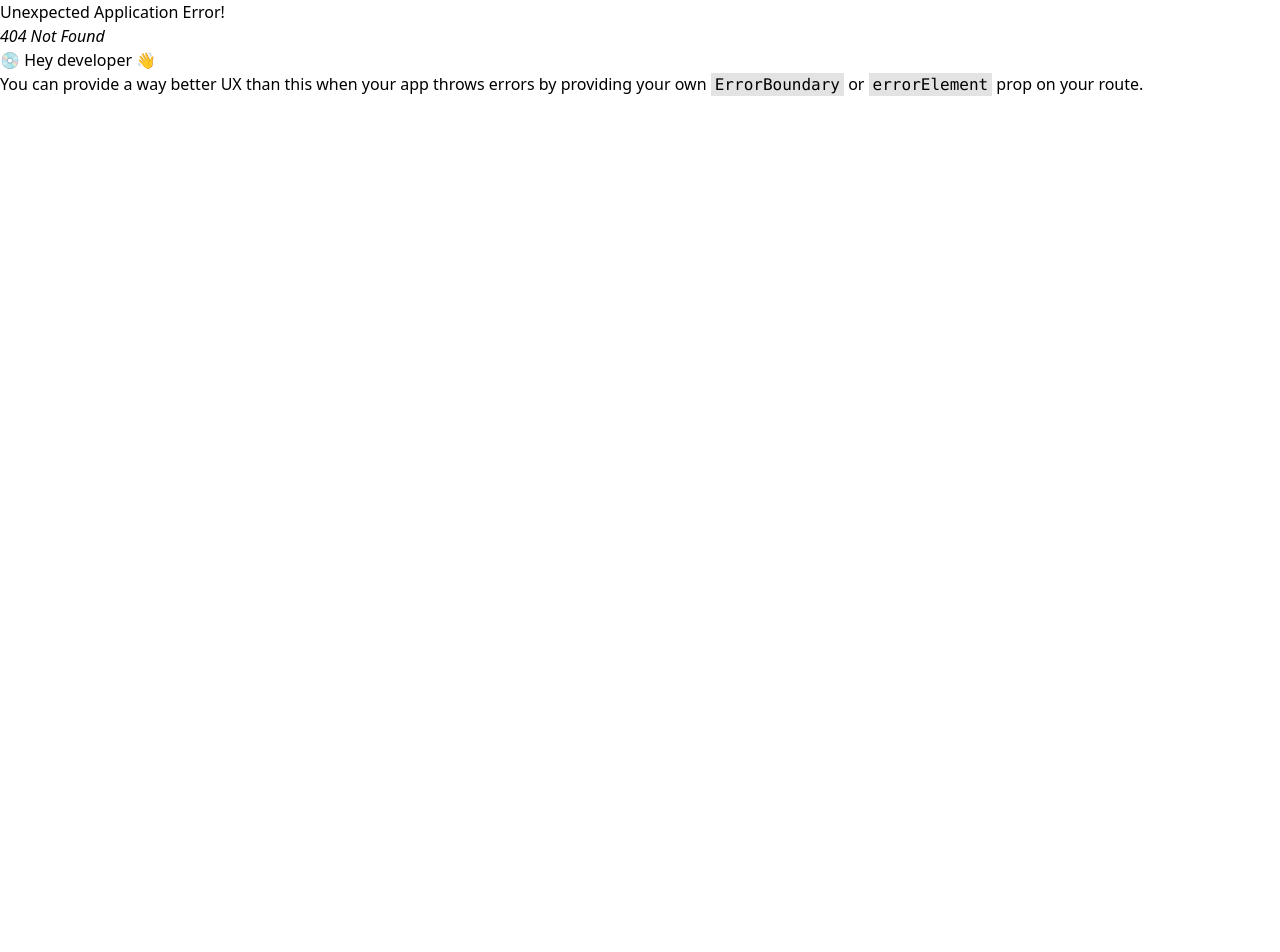
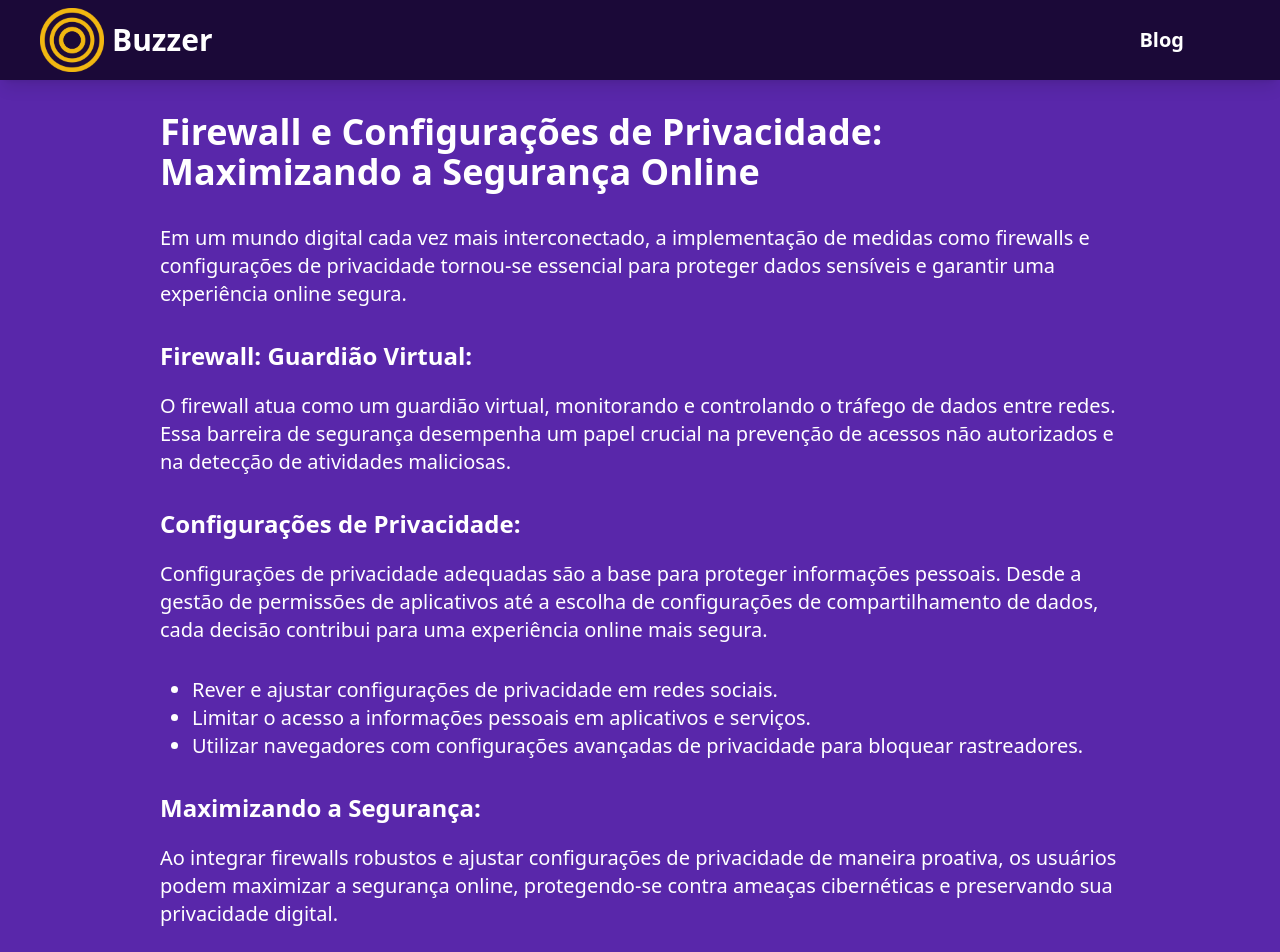
Before and after one commit to Bruno080510/SiteBuzzer, a React (Create React App) app: page /post2 in a window 1280 px wide. Before the commit this address had no page. Shown: the top 952 px of the page. Before the commit the page ends 800 px from the top, so only its background shows below. Built offline with nearby package versions, Linux system fonts and the light colour scheme.

Commit message:
adicionando posts

```diff
--- a/src/pages/Blog.jsx
+++ b/src/pages/Blog.jsx
@@ -2,7 +2,7 @@ import { Link } from 'react-router-dom';
 
 function Blog() {
   return (
-    <div className="py-28 flex items-center justify-center  bg-[#1B0938] flex-col">
+    <div className="py-28 flex items-center justify-center  bg-[#5927aa] flex-col">
       <Link>
       <a className="flex cursor-pointer text-white font-normal flex-col w-[750px] h-[250px] items-center  border border-gray-200 rounded-lg shadow md:flex-row md:max-w-xl   bg-amber-500">
           <img
@@ -24,16 +24,20 @@ function Blog() {
             text="Os malwares representam uma ameaça persistente no mundo digital, podendo comprometer a segurança de computadores e dados pessoais. Neste post, vamos explorar o universo dos malwares, compreendendo o que são, como agem e, o mais importante, como podemos proteger nossos dispositivos contra essas ameaças."
           />
         </Link>
+        <Link to="/post1">
         <Card
           title="Vazamentos de Dados: Lições Aprendidas dos Casos Mais Impactantes"
           text="Vazamentos de dados ameaçam a segurança digital, expondo informações confidenciais e afetando usuários globalmente. Exploraremos casos notórios, analisaremos causas e forneceremos medidas práticas para proteger informações pessoais."
           urlImage="https://img.freepik.com/vetores-gratis/ilustracao-do-conceito-de-malware-para-roubo-de-dados_114360-7387.jpg?w=740&t=st=1699885211~exp=1699885811~hmac=00d33545f78423f310e8c61d442a66a09145dc79b2634be41773d6fa5a36f551"
         />
-        <Card
-          title="Firewall e Configurações de Privacidade"
-          text="Ative o firewall do seu dispositivo e ajuste as configurações de privacidade em redes sociais e outros serviços online. Limite a quantidade de informações pessoais compartilhadas publicamente."
-          urlImage="https://img.freepik.com/vetores-gratis/conceito-de-seguranca-na-internet_1284-16813.jpg?t=st=1699924633~exp=1699925233~hmac=2e22837169b7d73e89bb3e4681620b64b6427a44a37179f4ded0a19ef167f51e"
-        />
+        </Link>
+        <Link to="/post2">
+          <Card
+            title="Firewall e Configurações de Privacidade"
+            text="Ative o firewall do seu dispositivo e ajuste as configurações de privacidade em redes sociais e outros serviços online. Limite a quantidade de informações pessoais compartilhadas publicamente."
+            urlImage="https://img.freepik.com/vetores-gratis/conceito-de-seguranca-na-internet_1284-16813.jpg?t=st=1699924633~exp=1699925233~hmac=2e22837169b7d73e89bb3e4681620b64b6427a44a37179f4ded0a19ef167f51e"
+          />
+        </Link>
       </div>
     </div>
   );
--- a/src/pages/Post.jsx
+++ b/src/pages/posts/Post.jsx
@@ -1,4 +1,5 @@
 import React, { useEffect } from 'react';
+import { Link } from 'react-router-dom';
 
 function Post() {
   // Use useEffect para rolar a página para o topo quando o componente for montado
@@ -6,7 +7,10 @@ function Post() {
     window.scrollTo(0, 0);
   }, []);
   return (
-    <div className='pt-28 flex-col  bg-[#1B0938] text-white px-40'>
+    <div className='pt-28 flex-col  bg-[#5927aa] text-white px-40'>
+      <Link to="/">
+        <button>Voltar</button>
+      </Link>
                     <div>
                         <h1 className=' text-5xl font-bold pb-5'>O Que São Malwares?</h1>
                         <p className=' text-2xl pb-5'>Malwares, uma contração de "software malicioso," referem-se a programas ou códigos de computador desenvolvidos com a intenção de causar danos, roubar informações confidenciais ou obter acesso não autorizado a sistemas.
--- /dev/null
+++ b/src/pages/posts/Post2.jsx
@@ -0,0 +1,73 @@
+import React, { useEffect } from 'react';
+
+function Post2() {
+  useEffect(() => {
+    window.scrollTo(0, 0);
+  }, []);
+  return (
+        <div className=' pt-[110px] flex-col bg-[#5927aa] text-white px-40'>
+      <div>
+        <h1 className='text-4xl font-bold pb-8'>
+          Vazamentos de Dados: Lições Aprendidas dos Casos Mais Impactantes
+        </h1>
+      </div>
+
+      <div>
+        <p className='text-xl pb-8'>
+          O aumento dos vazamentos de dados é uma preocupação crescente na era digital,
+          onde informações sensíveis podem ser comprometidas, resultando em sérias
+          consequências para indivíduos e organizações.
+        </p>
+      </div>
+
+      <div>
+        <p className='text-xl pb-8'>
+          Examinar casos impactantes de vazamentos de dados oferece insights valiosos sobre
+          as vulnerabilidades existentes e as lições que podemos aprender para reforçar
+          nossa postura de segurança.
+        </p>
+
+        <p className='text-xl pb-5'>
+          Um exemplo notável é o vazamento ocorrido na [Empresa X], onde milhões de
+          registros de clientes foram comprometidos devido a uma falha na segurança do
+          sistema.
+        </p>
+        <p className='text-xl pb-8'>
+          Outro caso impactante envolveu [Organização Y], que enfrentou consequências
+          significativas após a exposição de informações confidenciais de seus usuários.
+        </p>
+      </div>
+
+      <img src="" alt="" srcset="" />
+
+      <div>
+        <p className='text-xl pb-8'>
+          A partir desses casos, podemos extrair várias lições cruciais para fortalecer a
+          segurança de dados:
+        </p>
+
+        <ul className='text-xl list-disc pl-8 pb-8'>
+          <li>Implementar medidas robustas de segurança cibernética.</li>
+          <li>Conduzir auditorias regulares de segurança para identificar vulnerabilidades.</li>
+          <li>
+            Educar os usuários sobre práticas seguras, como o uso de senhas fortes e a
+            conscientização sobre phishing.
+          </li>
+          {/* Adicionar mais lições conforme necessário */}
+        </ul>
+      </div>
+
+      <div>
+        <h2 className='text-2xl font-bold pb-5'>Conclusão:</h2>
+        <p className='text-xl pb-8'>
+          Os vazamentos de dados servem como lembretes impactantes de que a segurança da
+          informação é uma responsabilidade coletiva. Aprender com esses incidentes
+          fortalece nossa capacidade de proteger dados valiosos e preservar a confiança do
+          público.
+        </p>
+      </div>
+    </div>
+  );
+}
+
+export default Post2;
--- /dev/null
+++ b/src/pages/posts/Post3.jsx
@@ -0,0 +1,64 @@
+import React, { useEffect } from 'react';
+
+function Post3() {
+  useEffect(() => {
+    window.scrollTo(0, 0);
+  }, []);
+  return (
+    <div className='pt-28 flex-col bg-[#5927aa] text-white px-40'>
+      <div>
+        <h1 className='text-4xl font-bold pb-8'>
+          Firewall e Configurações de Privacidade: Maximizando a Segurança Online
+        </h1>
+      </div>
+
+      <div>
+        <p className='text-xl pb-8'>
+          Em um mundo digital cada vez mais interconectado, a implementação de medidas
+          como firewalls e configurações de privacidade tornou-se essencial para proteger
+          dados sensíveis e garantir uma experiência online segura.
+        </p>
+      </div>
+
+      <div>
+        <h2 className='text-2xl font-bold pb-5'>Firewall: Guardião Virtual:</h2>
+        <p className='text-xl pb-8'>
+          O firewall atua como um guardião virtual, monitorando e controlando o tráfego de
+          dados entre redes. Essa barreira de segurança desempenha um papel crucial na
+          prevenção de acessos não autorizados e na detecção de atividades maliciosas.
+        </p>
+      </div>
+
+      <div>
+        <h2 className='text-2xl font-bold pb-5'>Configurações de Privacidade:</h2>
+        <p className='text-xl pb-8'>
+          Configurações de privacidade adequadas são a base para proteger informações
+          pessoais. Desde a gestão de permissões de aplicativos até a escolha de configurações
+          de compartilhamento de dados, cada decisão contribui para uma experiência online
+          mais segura.
+        </p>
+
+        <ul className='text-xl list-disc pl-8 pb-8'>
+          <li>Rever e ajustar configurações de privacidade em redes sociais.</li>
+          <li>Limitar o acesso a informações pessoais em aplicativos e serviços.</li>
+          <li>
+            Utilizar navegadores com configurações avançadas de privacidade para bloquear
+            rastreadores.
+          </li>
+          {/* Adicionar mais dicas conforme necessário */}
+        </ul>
+      </div>
+
+      <div>
+        <h2 className='text-2xl font-bold pb-5'>Maximizando a Segurança:</h2>
+        <p className='text-xl pb-8'>
+          Ao integrar firewalls robustos e ajustar configurações de privacidade de maneira
+          proativa, os usuários podem maximizar a segurança online, protegendo-se contra
+          ameaças cibernéticas e preservando sua privacidade digital.
+        </p>
+      </div>
+    </div>
+  );
+}
+
+export default Post3;
```
Also changed, not shown: src/index.jsx (+11 -2 lines).
